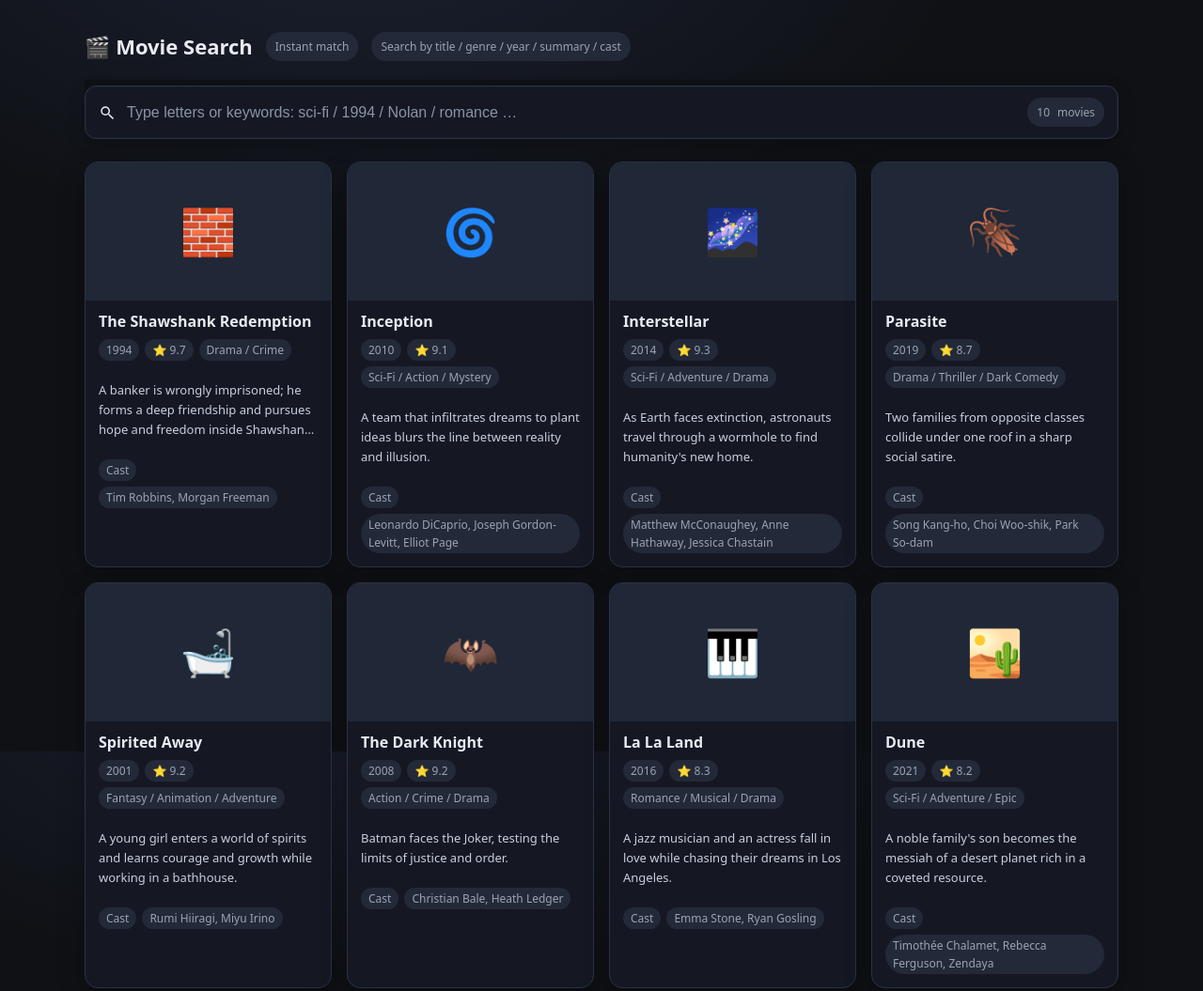
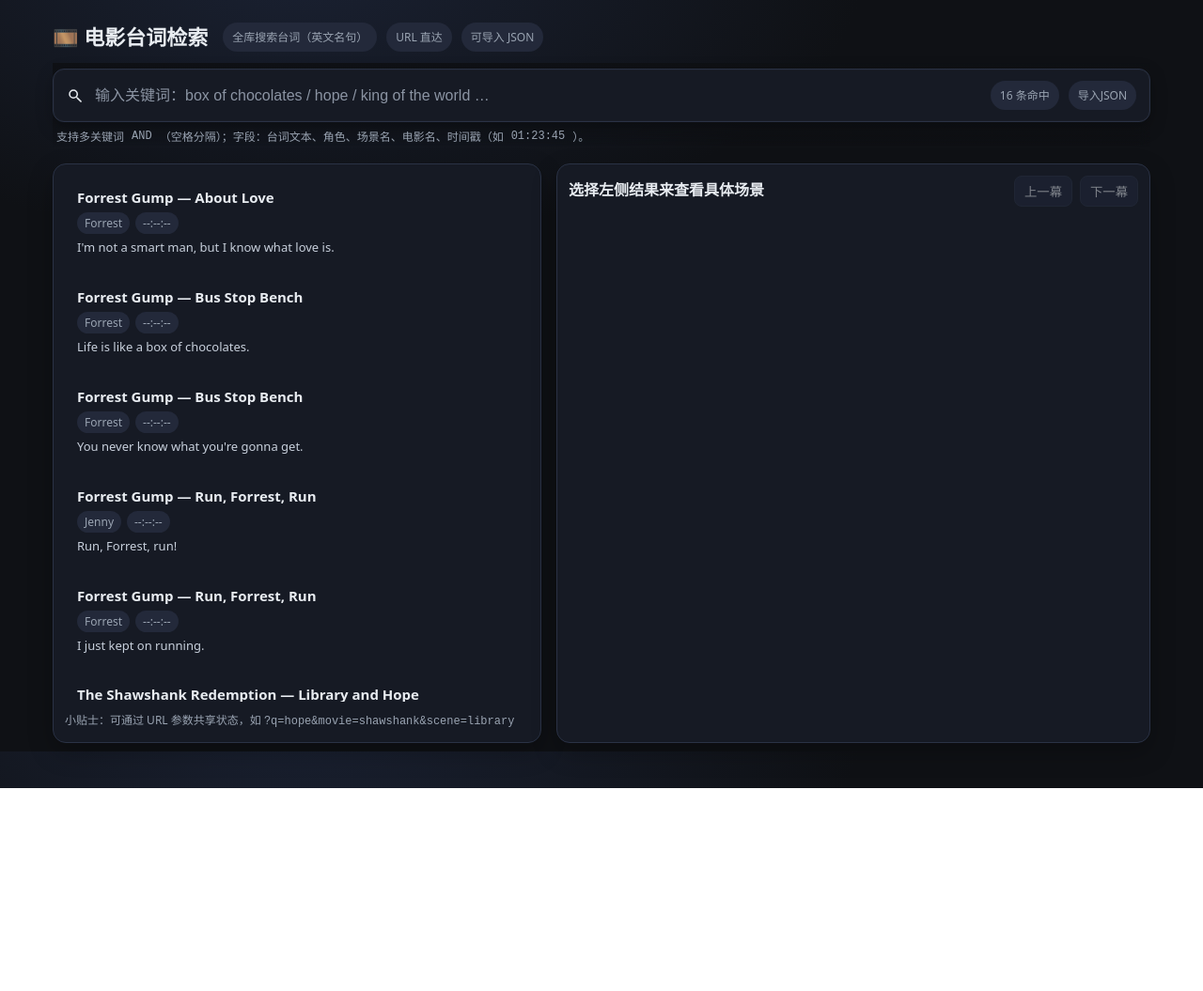
Before and after one commit to liujianing425/movie-dictionary, a plain HTML site: page index.html in a window 1280 px wide. Shown: the top 1055 px of the page at 94% size. After the commit the page ends 839 px from the top, so only its background shows below. Drawn offline with Linux system fonts and the light colour scheme.

Commit message:
Update index.html

```diff
--- a/index.html
+++ b/index.html
@@ -1,280 +1,398 @@
 <!DOCTYPE html>
-<html lang="en">
+<html lang="zh-CN">
 <head>
 <meta charset="utf-8" />
 <meta name="viewport" content="width=device-width,initial-scale=1" />
-<title>Movie Search Demo</title>
+<title>电影台词检索 · Demo</title>
 <style>
-  :root{
-    --bg:#0f1115; --panel:#151823; --muted:#9aa4b2; --text:#e8ecf1; --accent:#6aa0ff; --chip:#232938; --ring:#2a3245;
-  }
+  :root{ --bg:#0f1115; --panel:#161a24; --ring:#2a3245; --muted:#9aa4b2; --text:#e8ecf1; --accent:#6aa0ff; --chip:#23293a; }
   *{box-sizing:border-box}
-  body{
-    margin:0; padding:32px 18px 80px; font:16px/1.6 system-ui, -apple-system, Segoe UI, Roboto, "Helvetica Neue", Arial;
-    color:var(--text); background:radial-gradient(1200px 600px at 30% -10%, #1a2030 0, #0f1115 55%) fixed;
-  }
-  .wrap{max-width:1100px; margin:0 auto}
-  header{display:flex; align-items:center; gap:14px; margin-bottom:18px}
-  header h1{font-size:22px; font-weight:700; margin:0}
-  .search{
-    position:sticky; top:0; z-index:5; margin:8px 0 24px; background:linear-gradient(180deg, rgba(15,17,21,.95), rgba(15,17,21,.65) 70%, transparent);
-    padding-top:6px; backdrop-filter: blur(6px);
-  }
-  .bar{
-    display:flex; align-items:center; gap:10px; background:var(--panel); border:1px solid var(--ring); border-radius:12px; padding:12px 14px;
-    box-shadow:0 6px 18px rgba(0,0,0,.25), inset 0 0 0 1px rgba(255,255,255,.02);
-  }
-  .bar input{
-    flex:1; background:transparent; border:0; outline:none; color:var(--text); font-size:16px;
-  }
-  .bar input::placeholder{color:#8b94a3}
-  .pill{display:inline-flex; align-items:center; gap:8px; padding:6px 10px; border-radius:999px; background:var(--chip); color:var(--muted); font-size:12px}
+  body{margin:0; background:radial-gradient(1000px 500px at 25% -5%, #1a2132 0,#0f1115 60%) fixed; color:var(--text);
+       font:15.5px/1.6 system-ui,-apple-system,Segoe UI,Roboto,"PingFang SC","Helvetica Neue",Arial }
+  .wrap{max-width:1200px; margin:0 auto; padding:22px 16px 48px;}
+  header{display:flex; align-items:center; gap:10px; margin-bottom:10px}
+  header h1{font-size:22px; margin:0 6px 0 0}
+  .pill{background:var(--chip); color:var(--muted); padding:6px 10px; border-radius:999px; font-size:12px}
+  .bar{position:sticky; top:0; z-index:5; margin:10px 0 18px; background:linear-gradient(180deg, rgba(15,17,21,.95), rgba(15,17,21,.65) 70%, transparent);
+       backdrop-filter: blur(6px); padding-top:6px;}
+  .bar .inner{display:flex; align-items:center; gap:10px; background:var(--panel); border:1px solid var(--ring); border-radius:12px; padding:12px 14px;
+              box-shadow:0 6px 18px rgba(0,0,0,.25), inset 0 0 0 1px rgba(255,255,255,.02);}
+  input[type="search"]{flex:1; background:transparent; border:0; outline:none; font-size:16px; color:var(--text)}
+  input::placeholder{color:#8b94a3}
   .count{font-variant-numeric: tabular-nums}
-  .grid{
-    display:grid; grid-template-columns: repeat( auto-fill, minmax(240px,1fr) ); gap:16px;
-  }
-  .card{
-    background:var(--panel); border:1px solid var(--ring); border-radius:14px; overflow:hidden;
-    display:flex; flex-direction:column; min-height:280px;
-    box-shadow:0 10px 28px rgba(0,0,0,.25);
-    transition:transform .18s ease, box-shadow .18s ease;
-  }
-  .card:hover{transform: translateY(-2px); box-shadow:0 14px 36px rgba(0,0,0,.35)}
-  .poster{
-    aspect-ratio:16/9; background:#202737; display:flex; align-items:center; justify-content:center; font-size:48px; user-select:none;
-  }
-  .body{padding:12px 14px 14px; display:flex; flex-direction:column; gap:8px}
-  .title{font-weight:700; font-size:16px; line-height:1.3; margin:0}
-  .meta{display:flex; flex-wrap:wrap; gap:6px}
+  main{display:grid; grid-template-columns: minmax(320px, 520px) 1fr; gap:16px}
+  .panel{background:var(--panel); border:1px solid var(--ring); border-radius:14px; padding:12px; min-height:280px;
+         box-shadow:0 10px 26px rgba(0,0,0,.25)}
+  .results{display:flex; flex-direction:column; gap:8px; max-height:70vh; overflow:auto}
+  .item{display:block; padding:10px 12px; border:1px solid transparent; border-radius:10px; text-decoration:none; color:inherit}
+  .item:hover{background:#1b2130; border-color:#2b364b}
+  .item h3{margin:0 0 4px; font-size:15px}
+  .meta{display:flex; flex-wrap:wrap; gap:6px; margin-bottom:4px}
   .chip{background:var(--chip); color:var(--muted); padding:2px 8px; border-radius:999px; font-size:12px}
-  .desc{color:#c7cfdb; font-size:13px; display:-webkit-box; -webkit-line-clamp:3; -webkit-box-orient:vertical; overflow:hidden}
+  .snippet{color:#c8d0dc; font-size:13px}
   mark{background:transparent; color:inherit; padding:0 0 2px; border-bottom:2px solid var(--accent)}
-  .empty{
-    margin:40px auto; max-width:680px; text-align:center; color:var(--muted);
-    border:1px dashed var(--ring); border-radius:14px; padding:28px 18px; background:rgba(21,24,35,.35)
-  }
-  .footer{margin-top:28px; color:var(--muted); font-size:12px}
-  .sr-only{position:absolute; width:1px; height:1px; padding:0; margin:-1px; overflow:hidden; clip:rect(0,0,0,0); white-space:nowrap; border:0}
+  .scene-head{display:flex; align-items:center; justify-content:space-between; gap:8px; margin-bottom:6px}
+  .scene-title{font-weight:700; margin:0; font-size:16px}
+  .nav-btns{display:flex; gap:8px}
+  button{background:#20273a; color:#e8ecf1; border:1px solid #2a3245; border-radius:8px; padding:6px 10px; cursor:pointer}
+  button:disabled{opacity:.5; cursor:not-allowed}
+  .lines{display:flex; flex-direction:column; gap:6px; max-height:62vh; overflow:auto; padding-right:4px}
+  .line{padding:8px 10px; border:1px solid #2a3245; border-radius:10px}
+  .who{font-weight:700}
+  .ts{color:#9fb0c9; font-variant-numeric: tabular-nums; margin-left:6px}
+  .empty{padding:18px; border:1px dashed var(--ring); border-radius:12px; color:#9aa4b2; text-align:center}
+  .footer{margin-top:10px; color:#9aa4b2; font-size:12px}
+  .row{display:flex; align-items:center; gap:8px; flex-wrap:wrap}
+  .file{display:inline-block}
+  .tips{color:#9aa4b2; font-size:12px}
 </style>
 </head>
 <body>
 <div class="wrap">
   <header>
-      <h1>🎬 Movie Search</h1>
-      <span class="pill">Instant match</span>
-      <span class="pill">Search by title / genre / year / summary / cast</span>
+    <h1>🎞️ 电影台词检索</h1>
+    <span class="pill">全库搜索台词（英文名句）</span>
+    <span class="pill">URL 直达</span>
+    <span class="pill">可导入 JSON</span>
   </header>
 
-    <div class="search">
-      <label class="sr-only" for="q">Search movies</label>
   <div class="bar">
+    <div class="inner">
       <svg width="18" height="18" viewBox="0 0 24 24" aria-hidden="true"><path fill="currentColor" d="M15.5 14h-.79l-.28-.27A6.471 6.471 0 0 0 16 9.5 6.5 6.5 0 1 0 9.5 16c1.61 0 3.09-.59 4.23-1.57l.27.28v.79L20 21.49L21.49 20zM9.5 14C7.01 14 5 11.99 5 9.5S7.01 5 9.5 5S14 7.01 14 9.5S11.99 14 9.5 14"></path></svg>
-        <input id="q" type="search" placeholder="Type letters or keywords: sci-fi / 1994 / Nolan / romance …" autofocus />
-        <span class="pill"><span class="count" id="count">0</span> movies</span>
+      <input id="q" type="search" placeholder="输入关键词：box of chocolates / hope / king of the world …">
+      <span class="pill"><span id="cnt" class="count">0</span> 条命中</span>
+      <label class="file pill" style="cursor:pointer">
+        <input id="file" type="file" accept="application/json" hidden>
+        导入JSON
+      </label>
+    </div>
+    <div class="row tips" style="margin:6px 4px 0 4px">
+      支持多关键词 <code>AND</code>（空格分隔）；字段：台词文本、角色、场景名、电影名、时间戳（如 <code>01:23:45</code>）。
     </div>
   </div>
 
-    <div id="results" class="grid" role="list"></div>
-    <div id="empty" class="empty" style="display:none">
-      No matching movies found. Try other keywords like genre (“sci-fi”), year (“2014”), or actor (“DiCaprio”).
+  <main>
+    <!-- 左侧：检索结果 -->
+    <section class="panel">
+      <div id="results" class="results" role="list"></div>
+      <div id="nores" class="empty" style="display:none">没有找到匹配结果。</div>
+      <div class="footer">小贴士：可通过 URL 参数共享状态，如 <code>?q=hope&movie=shawshank&scene=library</code></div>
+    </section>
+
+    <!-- 右侧：场景查看 -->
+    <section class="panel">
+      <div class="scene-head">
+        <h2 id="sceneTitle" class="scene-title">选择左侧结果来查看具体场景</h2>
+        <div class="nav-btns">
+          <button id="prevBtn" disabled>上一幕</button>
+          <button id="nextBtn" disabled>下一幕</button>
         </div>
-
-    <div class="footer">Tip: multiple keywords are supported, e.g. <code>sci-fi 2014</code>. URL query <code>?q=star</code> also works.</div>
+      </div>
+      <div id="crumbs" class="meta" style="margin-bottom:8px"></div>
+      <div id="lines" class="lines"></div>
+    </section>
+  </main>
 </div>
 
 <script>
-/** ====== 1) Sample Data ====== */
-const MOVIES = [
+/* ===================== 1) 你的内置英文台词库（经典短句，非全文） ===================== */
+let DB = {
+  movies: [
     {
+      id: "forrest_gump",
+      title: "Forrest Gump",
+      year: 1994,
+      scenes: [
+        {
+          id: "bench",
+          title: "Bus Stop Bench",
+          start: "",
+          end: "",
+          lines: [
+            { t: "", who: "Forrest", text: "Life is like a box of chocolates." },
+            { t: "", who: "Forrest", text: "You never know what you're gonna get." }
+          ]
+        },
+        {
+          id: "run",
+          title: "Run, Forrest, Run",
+          start: "",
+          end: "",
+          lines: [
+            { t: "", who: "Jenny", text: "Run, Forrest, run!" },
+            { t: "", who: "Forrest", text: "I just kept on running." }
+          ]
+        },
+        {
+          id: "love",
+          title: "About Love",
+          start: "",
+          end: "",
+          lines: [
+            { t: "", who: "Forrest", text: "I'm not a smart man, but I know what love is." }
+          ]
+        }
+      ]
+    },
+    {
+      id: "truman_show",
+      title: "The Truman Show",
+      year: 1998,
+      scenes: [
+        {
+          id: "greeting",
+          title: "Morning Greeting",
+          start: "",
+          end: "",
+          lines: [
+            { t: "", who: "Truman", text: "Good morning!" },
+            { t: "", who: "Truman", text: "And in case I don't see ya, good afternoon, good evening, and good night!" }
+          ]
+        },
+        {
+          id: "reality",
+          title: "On Reality",
+          start: "",
+          end: "",
+          lines: [
+            { t: "", who: "Christof", text: "We accept the reality of the world with which we're presented." }
+          ]
+        },
+        {
+          id: "spontaneous",
+          title: "Spontaneous",
+          start: "",
+          end: "",
+          lines: [
+            { t: "", who: "Truman", text: "Somebody help me! I'm being spontaneous!" }
+          ]
+        }
+      ]
+    },
+    {
+      id: "shawshank",
       title: "The Shawshank Redemption",
       year: 1994,
-    genres: ["Drama","Crime"],
-    rating: 9.7,
-    cast: ["Tim Robbins","Morgan Freeman"],
-    summary: "A banker is wrongly imprisoned; he forms a deep friendship and pursues hope and freedom inside Shawshank Prison.",
-    posterEmoji: "🧱"
+      scenes: [
+        {
+          id: "library",
+          title: "Library and Hope",
+          start: "",
+          end: "",
+          lines: [
+            { t: "", who: "Andy", text: "Hope is a good thing, maybe the best of things." },
+            { t: "", who: "Red",  text: "Get busy living, or get busy dying." }
+          ]
         },
         {
-    title: "Inception",
-    year: 2010,
-    genres: ["Sci-Fi","Action","Mystery"],
-    rating: 9.1,
-    cast: ["Leonardo DiCaprio","Joseph Gordon-Levitt","Elliot Page"],
-    summary: "A team that infiltrates dreams to plant ideas blurs the line between reality and illusion.",
-    posterEmoji: "🌀"
+          id: "choice",
+          title: "Simple Choice",
+          start: "",
+          end: "",
+          lines: [
+            { t: "", who: "Red", text: "I guess it comes down to a simple choice, really." }
+          ]
+        }
+      ]
     },
     {
-    title: "Interstellar",
-    year: 2014,
-    genres: ["Sci-Fi","Adventure","Drama"],
-    rating: 9.3,
-    cast: ["Matthew McConaughey","Anne Hathaway","Jessica Chastain"],
-    summary: "As Earth faces extinction, astronauts travel through a wormhole to find humanity's new home.",
-    posterEmoji: "🌌"
+      id: "titanic",
+      title: "Titanic",
+      year: 1997,
+      scenes: [
+        {
+          id: "prow",
+          title: "King of the World",
+          start: "",
+          end: "",
+          lines: [
+            { t: "", who: "Jack", text: "I'm the king of the world!" }
+          ]
         },
         {
-    title: "Parasite",
-    year: 2019,
-    genres: ["Drama","Thriller","Dark Comedy"],
-    rating: 8.7,
-    cast: ["Song Kang-ho","Choi Woo-shik","Park So-dam"],
-    summary: "Two families from opposite classes collide under one roof in a sharp social satire.",
-    posterEmoji: "🪳"
+          id: "drawing",
+          title: "French Girls",
+          start: "",
+          end: "",
+          lines: [
+            { t: "", who: "Rose", text: "Draw me like one of your French girls." }
+          ]
         },
         {
-    title: "Spirited Away",
-    year: 2001,
-    genres: ["Fantasy","Animation","Adventure"],
-    rating: 9.2,
-    cast: ["Rumi Hiiragi","Miyu Irino"],
-    summary: "A young girl enters a world of spirits and learns courage and growth while working in a bathhouse.",
-    posterEmoji: "🛁"
-  },
-  {
-    title: "The Dark Knight",
-    year: 2008,
-    genres: ["Action","Crime","Drama"],
-    rating: 9.2,
-    cast: ["Christian Bale","Heath Ledger"],
-    summary: "Batman faces the Joker, testing the limits of justice and order.",
-    posterEmoji: "🦇"
-  },
-  {
-    title: "La La Land",
-    year: 2016,
-    genres: ["Romance","Musical","Drama"],
-    rating: 8.3,
-    cast: ["Emma Stone","Ryan Gosling"],
-    summary: "A jazz musician and an actress fall in love while chasing their dreams in Los Angeles.",
-    posterEmoji: "🎹"
-  },
-  {
-    title: "Dune",
-    year: 2021,
-    genres: ["Sci-Fi","Adventure","Epic"],
-    rating: 8.2,
-    cast: ["Timothée Chalamet","Rebecca Ferguson","Zendaya"],
-    summary: "A noble family's son becomes the messiah of a desert planet rich in a coveted resource.",
-    posterEmoji: "🏜️"
-  },
-  {
-    title: "Everything Everywhere All at Once",
-    year: 2022,
-    genres: ["Sci-Fi","Fantasy","Comedy"],
-    rating: 8.0,
-    cast: ["Michelle Yeoh","Ke Huy Quan","Stephanie Hsu"],
-    summary: "A working mom is pulled into a multiverse adventure that blends chaos and heartfelt emotion.",
-    posterEmoji: "🧭"
-  },
-  {
-    title: "Incendies",
-    year: 2010,
-    genres: ["Drama","War","Mystery"],
-    rating: 8.4,
-    cast: ["Lubna Azabal","Mélissa Désormeaux-Poulin"],
-    summary: "Twins travel to the Middle East to uncover their mother's painful past and a family secret.",
-    posterEmoji: "🔥"
+          id: "promise",
+          title: "You Jump, I Jump",
+          start: "",
+          end: "",
+          lines: [
+            { t: "", who: "Jack", text: "You jump, I jump." },
+            { t: "", who: "Rose", text: "I'll never let go." }
+          ]
         }
-];
+      ]
+    }
+  ]
+};
 
-/** ====== 2) Helpers ====== */
-function debounce(fn, delay=160){
-  let t; return (...args) => { clearTimeout(t); t = setTimeout(() => fn(...args), delay); };
+/* ===================== 2) 工具函数（转义/高亮/防抖/URL） ===================== */
+const esc = s => (s??"").toString().replace(/[&<>"']/g,m=>({ '&':'&amp;','<':'&lt;','>':'&gt;','"':'&quot;',"'":'&#39;' }[m]));
+const rex = s => s.replace(/[.*+?^${}()|[\]\\]/g,'\\$&');
+function highlight(text, q){
+  if(!q) return esc(text);
+  const words = q.trim().split(/\s+/).filter(Boolean).map(rex);
+  if(!words.length) return esc(text);
+  return esc(text).replace(new RegExp('('+words.join('|')+')','gi'),'<mark>$1</mark>');
 }
-function highlight(text, query){
-  if(!query) return escapeHtml(text);
-  const words = query.trim().split(/\s+/).filter(Boolean);
-  if(!words.length) return escapeHtml(text);
-  const pattern = words.map(w=> escapeRegExp(w)).join("|");
-  return escapeHtml(text).replace(new RegExp(`(${pattern})`, "gi"), '<mark>$1</mark>');
-}
-function escapeHtml(s){ return s.replace(/[&<>"']/g, m => ({'&':'&amp;','<':'&lt;','>':'&gt;','"':'&quot;',"'":'&#39;'}[m])); }
-function escapeRegExp(s){ return s.replace(/[.*+?^${}()|[\]\\]/g, '\\$&'); }
-
-/** ====== 3) Search Logic ====== */
-function searchMovies(q){
-  const words = q.trim().toLowerCase().split(/\s+/).filter(Boolean);
-  if(!words.length) return MOVIES.slice();
-  return MOVIES.filter(m=>{
-    const hay = [
-      m.title,
-      m.genres.join(" "),
-      String(m.year),
-      m.summary,
-      (m.cast||[]).join(" ")
-    ].join(" ").toLowerCase();
-    return words.every(w => hay.includes(w));
+function debounce(fn, d=160){ let t; return (...a)=>{clearTimeout(t); t=setTimeout(()=>fn(...a),d)} }
+function getParam(k){ const u=new URL(location.href); return u.searchParams.get(k) }
+function setParams(obj){
+  const u = new URL(location.href);
+  Object.entries(obj).forEach(([k,v])=>{
+    if(v==null || v==="") u.searchParams.delete(k);
+    else u.searchParams.set(k, v);
   });
+  history.replaceState(null,"",u.toString());
 }
 
-/** ====== 4) Rendering ====== */
-const $results = document.getElementById("results");
-const $empty = document.getElementById("empty");
-const $count = document.getElementById("count");
-const $q = document.getElementById("q");
+/* ===================== 3) 搜索 ===================== */
+function searchLines(rawQ){
+  const q = (rawQ||"").trim().toLowerCase();
+  const words = q.split(/\s+/).filter(Boolean);
+  const all = [];
+  for(const mv of DB.movies){
+    for(const sc of (mv.scenes||[])){
+      for(let i=0;i<(sc.lines||[]).length;i++){
+        const ln = sc.lines[i];
+        const hay = [ ln.text, ln.who, ln.t, sc.title, mv.title ].join(" ").toLowerCase();
+        const ok = words.length ? words.every(w=>hay.includes(w)) : true;
+        if(ok){
+          const score = words.reduce((s,w)=> s + (hay.includes(w)?1:0), 0);
+          all.push({ movieId: mv.id, movieTitle: mv.title, sceneId: sc.id, sceneTitle: sc.title, pos: i, line: ln, score });
+        }
+      }
+    }
+  }
+  all.sort((a,b)=> b.score - a.score || a.movieTitle.localeCompare(b.movieTitle) || a.sceneTitle.localeCompare(b.sceneTitle) || (a.line.t||"").localeCompare(b.line.t||""));
+  return all;
+}
 
-function render(list, q){
+/* ===================== 4) 渲染 ===================== */
+const $q = document.getElementById('q');
+const $cnt = document.getElementById('cnt');
+const $results = document.getElementById('results');
+const $nores = document.getElementById('nores');
+const $lines = document.getElementById('lines');
+const $sceneTitle = document.getElementById('sceneTitle');
+const $crumbs = document.getElementById('crumbs');
+const $prev = document.getElementById('prevBtn');
+const $next = document.getElementById('nextBtn');
+
+function renderResults(list, q){
   $results.innerHTML = "";
-  $count.textContent = list.length;
-  $empty.style.display = list.length ? "none" : "block";
+  $cnt.textContent = list.length;
+  $nores.style.display = list.length ? "none":"block";
 
   const frag = document.createDocumentFragment();
-  list.forEach(m=>{
-    const card = document.createElement("article");
-    card.className = "card";
-    card.setAttribute("role","listitem");
+  for(const r of list){
+    const a = document.createElement('a');
+    a.href = "#";
+    a.className = "item";
+    a.setAttribute("role","listitem");
+    a.dataset.movie = r.movieId;
+    a.dataset.scene = r.sceneId;
+    a.dataset.pos = r.pos;
 
-    const poster = document.createElement("div");
-    poster.className = "poster";
-    poster.textContent = m.posterEmoji || "🎞️";
+    const h3 = document.createElement('h3');
+    h3.innerHTML = `${highlight(r.movieTitle, q)} — ${highlight(r.sceneTitle, q)}`;
 
-    const body = document.createElement("div"); body.className = "body";
-    const title = document.createElement("h3"); title.className = "title";
-    title.innerHTML = highlight(m.title, q);
+    const meta = document.createElement('div'); meta.className = "meta";
+    const c1 = document.createElement('span'); c1.className = "chip"; c1.textContent = r.line.who || "Unknown";
+    const c2 = document.createElement('span'); c2.className = "chip"; c2.textContent = r.line.t || "--:--:--";
+    meta.append(c1,c2);
 
-    const meta = document.createElement("div"); meta.className = "meta";
-    const y = document.createElement("span"); y.className = "chip"; y.textContent = m.year;
-    const r = document.createElement("span"); r.className = "chip"; r.textContent = `⭐ ${m.rating}`;
-    const g = document.createElement("span"); g.className = "chip"; g.innerHTML = highlight(m.genres.join(" / "), q);
-    meta.append(y,r,g);
+    const p = document.createElement('div'); p.className = "snippet";
+    p.innerHTML = highlight(r.line.text, q);
 
-    const desc = document.createElement("p"); desc.className = "desc";
-    desc.innerHTML = highlight(m.summary, q);
+    a.append(h3, meta, p);
+    a.addEventListener('click', (e)=>{
+      e.preventDefault();
+      openScene(r.movieId, r.sceneId, q);
+      setParams({ q: $q.value, movie: r.movieId, scene: r.sceneId });
+    });
 
-    const cast = document.createElement("div"); cast.className = "meta";
-    cast.innerHTML = `<span class="chip">Cast</span> <span class="chip">${highlight((m.cast||[]).join(", "), q)}</span>`;
-
-    body.append(title, meta, desc, cast);
-    card.append(poster, body);
-    frag.append(card);
-  });
+    frag.append(a);
+  }
   $results.append(frag);
 }
 
-/** ====== 5) URL Handling ====== */
-function getParamQ(){
-  const u = new URL(location.href);
-  return u.searchParams.get("q") || "";
-}
-function setParamQ(v){
-  const u = new URL(location.href);
-  if(v) u.searchParams.set("q", v);
-  else u.searchParams.delete("q");
-  history.replaceState(null, "", u.toString());
+function openScene(movieId, sceneId, q){
+  const mv = DB.movies.find(m=>m.id===movieId);
+  if(!mv){ return }
+  const idx = mv.scenes.findIndex(s=>s.id===sceneId);
+  if(idx<0){ return }
+  const sc = mv.scenes[idx];
+
+  $sceneTitle.textContent = `${mv.title} · ${sc.title}`;
+  $crumbs.innerHTML = `
+    <span class="chip">Movie</span><span class="chip">${esc(mv.title)}</span>
+    <span class="chip">Scene</span><span class="chip">${esc(sc.title)}</span>
+    ${sc.start? `<span class="chip">${esc(sc.start)} — ${esc(sc.end||"")}</span>`:""}
+  `;
+
+  $prev.disabled = idx<=0;
+  $next.disabled = idx>=mv.scenes.length-1;
+  $prev.onclick = ()=>{ openScene(movieId, mv.scenes[idx-1].id, q); setParams({ q: $q.value, movie: movieId, scene: mv.scenes[idx-1].id }); }
+  $next.onclick = ()=>{ openScene(movieId, mv.scenes[idx+1].id, q); setParams({ q: $q.value, movie: movieId, scene: mv.scenes[idx+1].id }); }
+
+  $lines.innerHTML = "";
+  const frag = document.createDocumentFragment();
+  (sc.lines||[]).forEach(ln=>{
+    const div = document.createElement('div'); div.className = "line";
+    const head = document.createElement('div');
+    head.innerHTML = `<span class="who">${esc(ln.who||"Unknown")}</span><span class="ts">${esc(ln.t||"--:--:--")}</span>`;
+    const txt = document.createElement('div');
+    txt.innerHTML = highlight(ln.text||"", q);
+    div.append(head, txt);
+    frag.append(div);
+  });
+  $lines.append(frag);
 }
 
-const handleInput = debounce(e=>{
-  const v = e.target.value;
-  setParamQ(v);
-  render(searchMovies(v), v);
+/* ===================== 5) 事件与初始加载 ===================== */
+const handleInput = debounce(()=>{
+  const q = $q.value;
+  const list = searchLines(q);
+  renderResults(list, q);
+  setParams({ q, movie:getParam('movie'), scene:getParam('scene') });
+}, 120);
+
+$q.addEventListener('input', handleInput);
+
+document.getElementById('file').addEventListener('change', async (e)=>{
+  const f = e.target.files?.[0];
+  if(!f) return;
+  try{
+    const text = await f.text();
+    const json = JSON.parse(text);
+    if(!json.movies || !Array.isArray(json.movies)) throw new Error("Invalid JSON: missing movies[]");
+    DB = json;
+    handleInput();
+    const m = getParam('movie'); const s = getParam('scene');
+    if(m && s) openScene(m, s, $q.value);
+    alert("数据已导入成功 ✅");
+  }catch(err){
+    console.error(err);
+    alert("导入失败：请确认 JSON 结构正确。");
+  }finally{
+    e.target.value = "";
+  }
 });
 
-$q.addEventListener("input", handleInput);
-
-window.addEventListener("DOMContentLoaded", ()=>{
-  const initQ = getParamQ();
-  if(initQ) $q.value = initQ;
-  render(searchMovies($q.value||""), $q.value||"");
+window.addEventListener('DOMContentLoaded', ()=>{
+  const q = getParam('q') || "";
+  $q.value = q;
+  renderResults(searchLines(q), q);
+  const m = getParam('movie'), s = getParam('scene');
+  if(m && s) openScene(m, s, q);
 });
 </script>
 </body>
```
Lines whose indentation alone changed are shown as unchanged.
